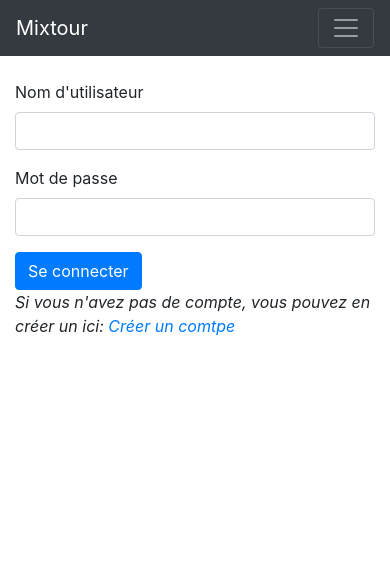
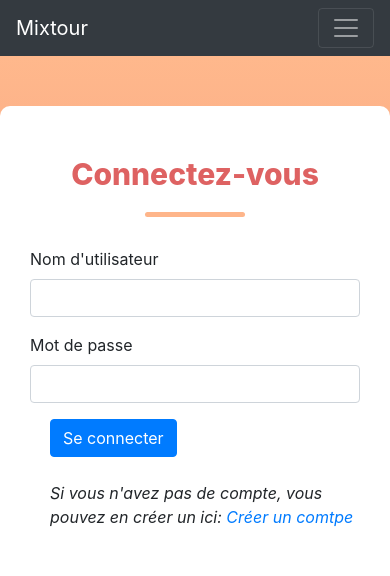
Before and after one commit to NicolasDoyer/M1-Mixtour, a Symfony app: template htdocs/templates/security/login.html.twig in a window 390 px wide. Shown: the top 576 px of the page. Before the commit the page ends 336 px from the top, so only its background shows below. Run offline with Twig, Linux system fonts and the light colour scheme; the template is opened without the code that fills it, so the values that code supplies are empty; some libraries are stand-ins or nearby versions.

Commit message:
feat(login) and feat(tournament) : update views

```diff
--- /dev/null
+++ b/htdocs/public/css/connexion.css
@@ -0,0 +1,24 @@
+@import url("//netdna.bootstrapcdn.com/font-awesome/4.0.3/css/font-awesome.css");
+.login-block{
+    background: #DE6262;  /* fallback for old browsers */
+    background: -webkit-linear-gradient(to bottom, #FFB88C, #DE6262);  /* Chrome 10-25, Safari 5.1-6 */
+    background: linear-gradient(to bottom, #FFB88C, #DE6262); /* W3C, IE 10+/ Edge, Firefox 16+, Chrome 26+, Opera 12+, Safari 7+ */
+    float:left;
+    width:100%;
+    padding : 50px 0;
+}
+.banner-sec{background:url(https://static.pexels.com/photos/33972/pexels-photo.jpg)  no-repeat left bottom; background-size:cover; min-height:500px; border-radius: 0 10px 10px 0; padding:0;}
+.container{background:#fff; border-radius: 10px; box-shadow:15px 20px 0px rgba(0,0,0,0.1);}
+.carousel-inner{border-radius:0 10px 10px 0; }
+.carousel-caption{text-align:left; left:5%;}
+.login-sec{padding: 50px 30px; position:relative;}
+.login-sec .copy-text{position:absolute; width:80%; bottom:20px; font-size:13px; text-align:center;}
+.login-sec .copy-text i{color:#FEB58A;}
+.login-sec .copy-text a{color:#E36262;}
+.login-sec h2{margin-bottom:30px; font-weight:800; font-size:30px; color: #DE6262;}
+.login-sec h2:after{content:" "; width:100px; height:5px; background:#FEB58A; display:block; margin-top:20px; border-radius:3px; margin-left:auto;margin-right:auto}
+.btn-login{background: #DE6262; color:#fff; font-weight:600;}
+.banner-text{width:70%; position:absolute; bottom:40px; padding-left:20px;}
+.banner-text h2{color:#fff; font-weight:600;}
+.banner-text h2:after{content:" "; width:100px; height:5px; background:#FFF; display:block; margin-top:20px; border-radius:3px;}
+.banner-text p{color:#fff;}
--- a/htdocs/src/Form/TournamentType.php
+++ b/htdocs/src/Form/TournamentType.php
@@ -19,7 +19,7 @@ class TournamentType extends AbstractType
                 'label' => 'Nom'
             ))
             ->add('date', DateTimeType::class, array(
-                'label' => 'Date'
+                'label' => 'Date',
             ))
             ->add('description', TextareaType::class, array(
                 'label' => 'Description'
--- a/htdocs/templates/security/login.html.twig
+++ b/htdocs/templates/security/login.html.twig
@@ -1,20 +1,55 @@
 {% extends 'base.html.twig' %}
 
 {% block title 'Se connecter' %}
-
+{% block stylesheets %}
+    <link href="css/connexion.css" rel="stylesheet">
+    <script src="//code.jquery.com/jquery-1.11.1.min.js"></script>
+{% endblock %}
 {% block body %}
-    <div class="container mt-4">
-        <form action="{{ path('login') }}" method="post">
+    <section class="login-block">
+        <div class="container">
+            <div class="row">
+                <div class="col-md-4 login-sec">
+                    <h2 class="text-center">Connectez-vous</h2>
+                    <form action="{{ path('login') }}" method="post" class="login-form">
                         <div class="form-group">
                             <label for="username">Nom d'utilisateur</label>
                             <input id="username" name="_username" class="form-control">
+
                         </div>
                         <div class="form-group">
                             <label for="password">Mot de passe</label>
                             <input type="password" id="password" name="_password" class="form-control">
                         </div>
-            <button type="submit" class="btn btn-primary">Se connecter</button>
-        </form>
+
+                        <div class="form-check">
+                            <button type="submit" class="btn btn-primary">Se connecter</button><br><br>
                             <em>Si vous n'avez pas de compte, vous pouvez en créer un ici: <a href="{{ path('register') }}">Créer un comtpe</a></em>
                         </div>
+
+                    </form>
+                </div>
+                <div class="col-md-8 banner-sec">
+                    <div id="carouselExampleIndicators" class="carousel slide" data-ride="carousel">
+                        <ol class="carousel-indicators">
+                            <li data-target="#carouselExampleIndicators" data-slide-to="0" class="active"></li>
+                            <li data-target="#carouselExampleIndicators" data-slide-to="1"></li>
+                            <li data-target="#carouselExampleIndicators" data-slide-to="2"></li>
+                        </ol>
+                        <div class="carousel-inner" role="listbox">
+                            <div class="carousel-item active">
+                                <img class="d-block img-fluid" src="img/x.jpg" alt="First slide">
+                            </div>
+                            <div class="carousel-item">
+                                <img class="d-block img-fluid" src="img/y.jpg" alt="First slide">
+                            </div>
+                            <div class="carousel-item">
+                                <img class="d-block img-fluid" src="img/w.jpg" alt="First slide">
+                            </div>
+                        </div>
+
+                    </div>
+                </div>
+            </div>
+    </section>
 {% endblock %}
```
Also changed, not shown: htdocs/public/js/promo.js (+4 -4 lines), htdocs/templates/page/indexTournament.html.twig (+7 -6 lines), htdocs/templates/page/newTournament.html.twig (+27 -4 lines), htdocs/public/img/w.jpg (added), htdocs/public/img/x.jpg (added), htdocs/public/img/y.jpg (added). Lines whose indentation alone changed are shown as unchanged.
